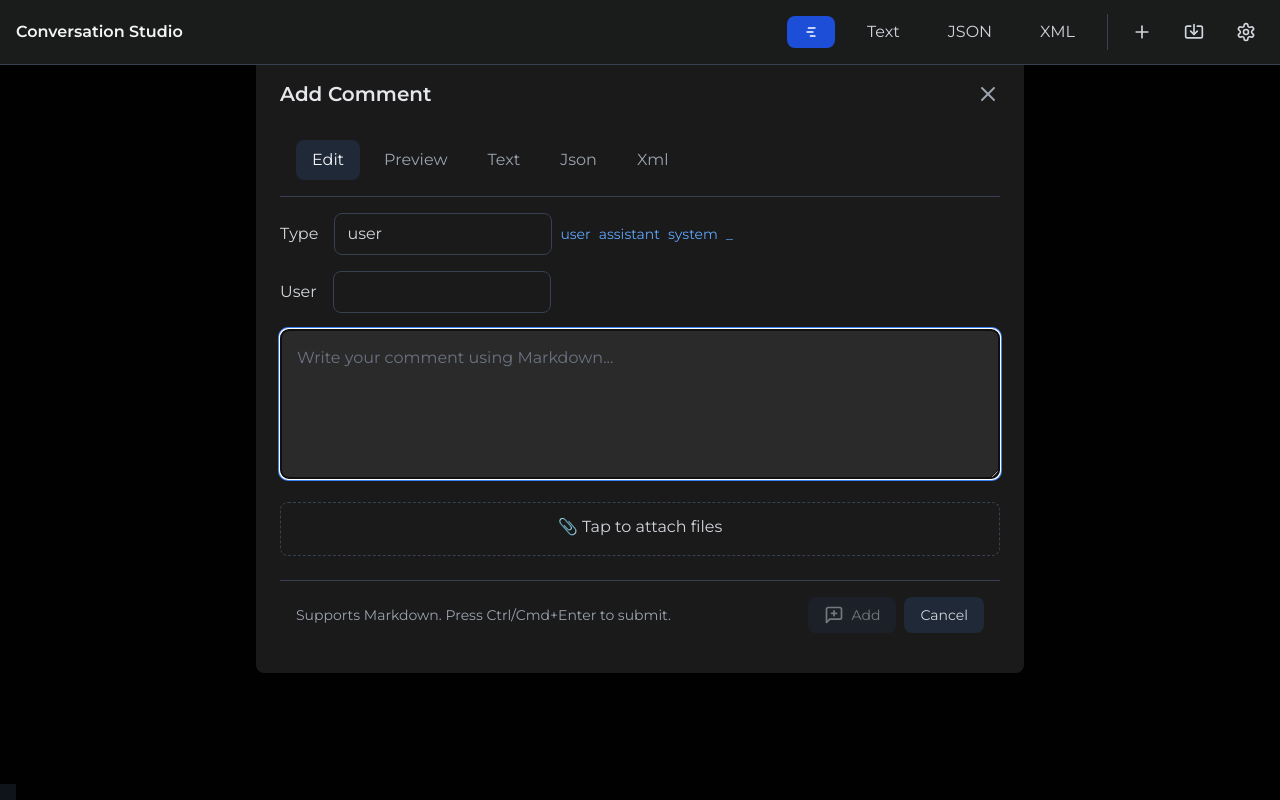
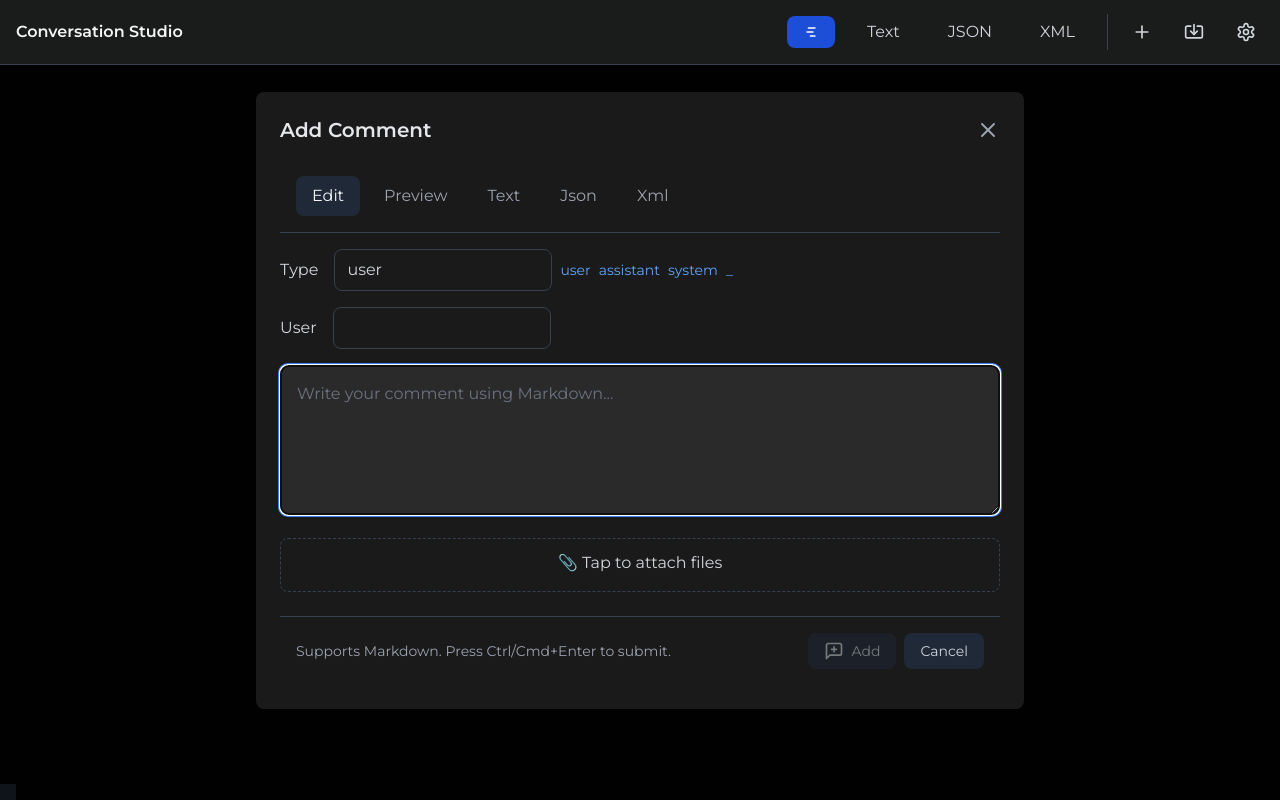
Before and after one commit to johnhenry/conversation-studio, a React (Vite) app: page / in a window 1280 px wide. Both pictures are taken after a click on the button 1142 px from the left and 32 px from the top of the page. Built offline with nearby package versions, Linux system fonts and the light colour scheme.

Commit message:
center comment editor

```diff
--- a/src/components/CommentEditor.tsx
+++ b/src/components/CommentEditor.tsx
@@ -428,14 +428,14 @@ const CommentEditor: React.FC<CommentEditorProps> = ({
 
   return (
     <div
-      className={`fixed inset-0 bg-black bg-opacity-50 flex items-start justify-center transition-opacity duration-200 ${
+      className={`fixed inset-0 bg-black bg-opacity-50 flex items-center justify-center transition-opacity duration-200 ${
         isVisible ? "opacity-100" : "opacity-0"
       } p-4 md:p-6 overflow-y-auto`}
       role="dialog"
       aria-label="Comment Editor"
     >
       <div
-        className="bg-[#1A1A1B] p-4 md:p-6 rounded-lg w-full max-w-3xl my-4 md:my-8 relative flex flex-col max-h-[90vh]"
+        className="bg-[#1A1A1B] p-4 md:p-6 rounded-lg w-full max-w-3xl relative flex flex-col max-h-[90vh]"
         onKeyDown={handleKeyDown}
       >
         <div className="flex justify-between items-center mb-4 shrink-0">
```
